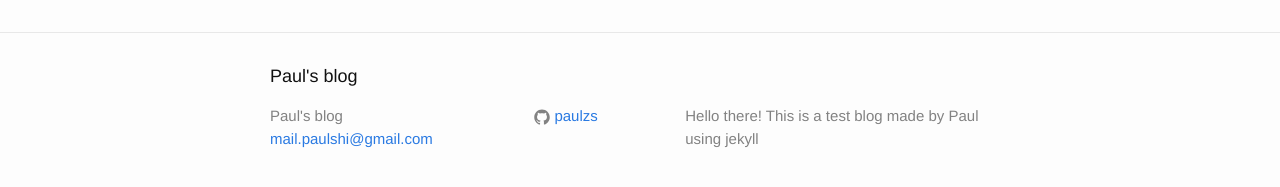
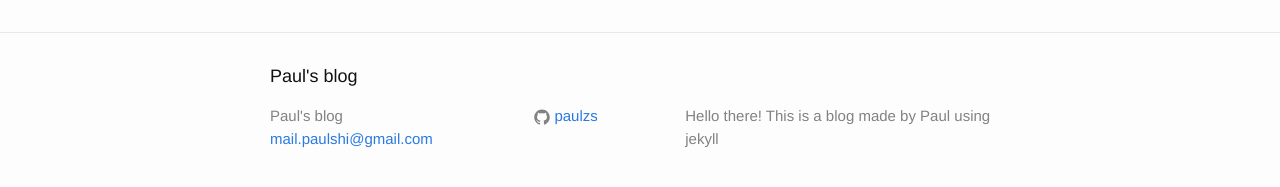
Before and after one commit to paulzs/myblog, a Jekyll site: the page built from index.html, in a window 1280 px wide. Shown: the part 264-451 px from the top of the page. Built offline with Jekyll 4.4.1, drawn with Linux system fonts in a browser that asks for light colours.

Commit message:
Update _config.yml

```diff
--- a/_config.yml
+++ b/_config.yml
@@ -2,7 +2,7 @@
 title: Paul's blog
 email: mail.paulshi@gmail.com
 description: > # this means to ignore newlines until "baseurl:"
-  Hello there! This is a test blog made by Paul using jekyll
+  Hello there! This is a blog made by Paul using jekyll
 baseurl: ""
 url: "http://paulzs.com"
 github_username:  paulzs
```
